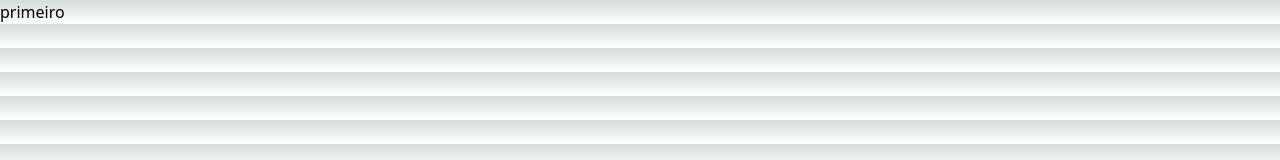
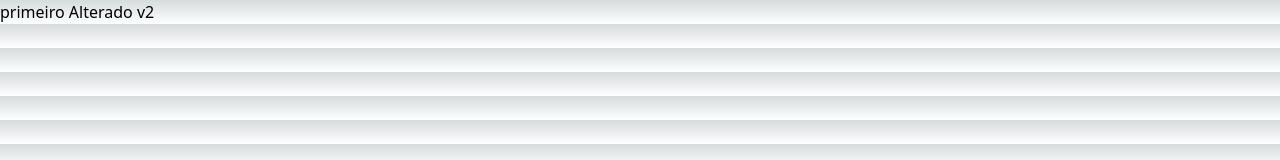
Before and after one commit to Medonca09/Curso_Next.JS, a Next.js app in the folder exercicios/: page /primeiro in a window 1280 px wide. Shown: the top 160 px of the page. Built offline with nearby package versions, Linux system fonts and the light colour scheme.

Commit message:
aula1: primeiro componente

```diff
--- a/exercicios/src/pages/primeiro.js
+++ b/exercicios/src/pages/primeiro.js
@@ -1,3 +1,3 @@
 export default function primeiro(){
-    return "primeiro"
+    return "primeiro Alterado v2"
 }
```
